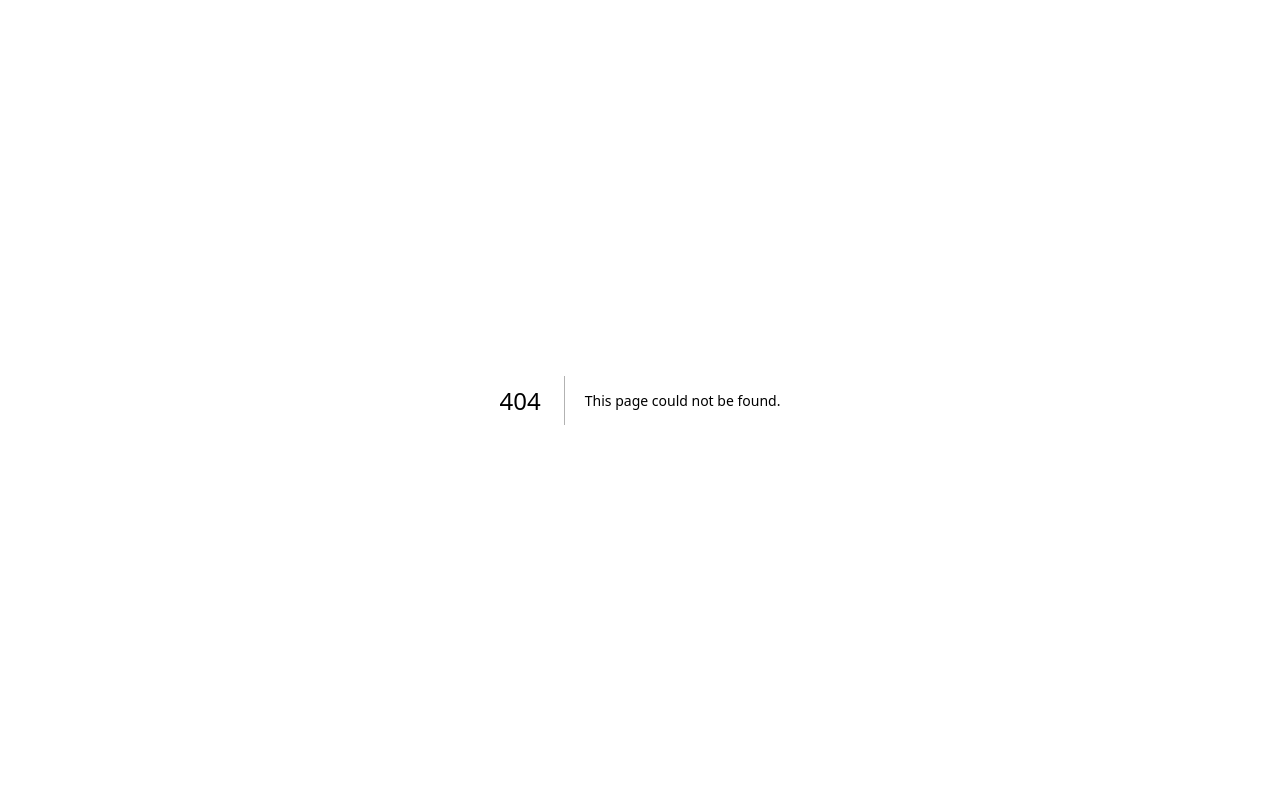
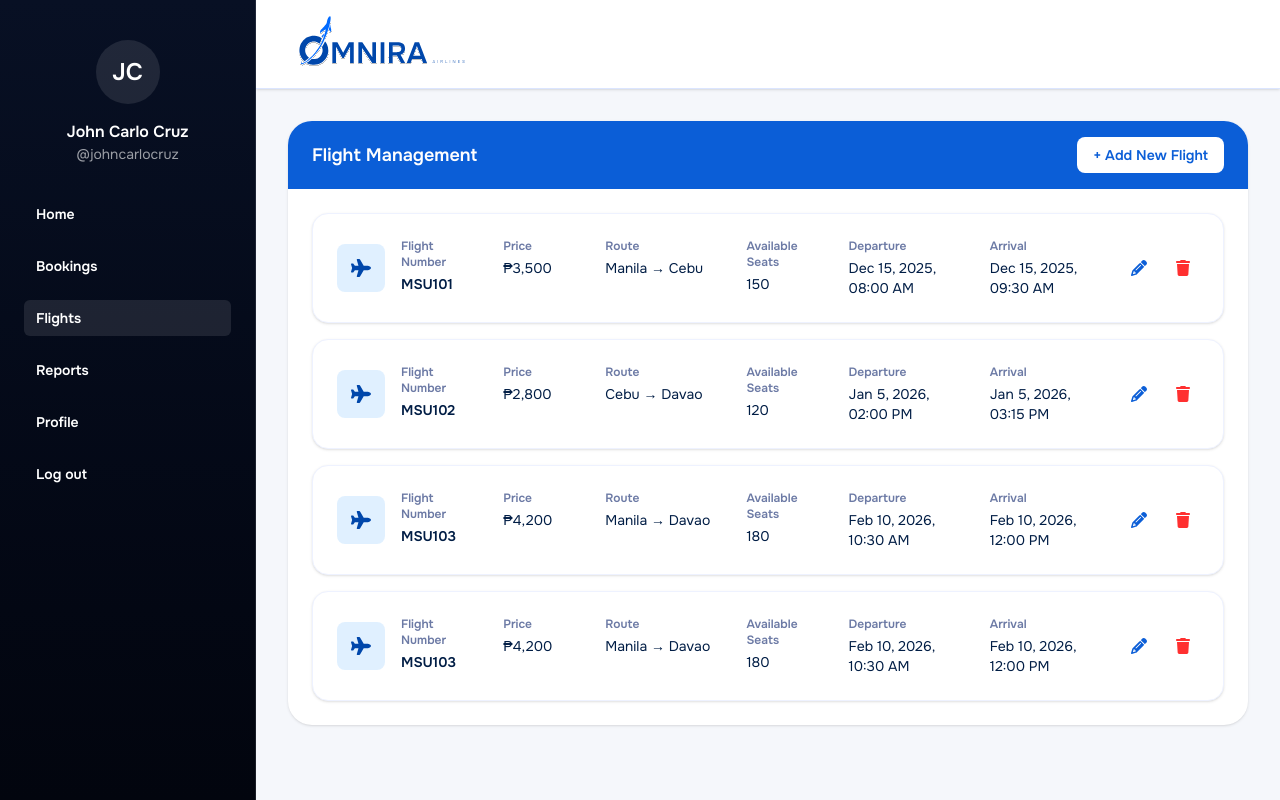
Before and after one commit to libraprogramming110/airline-ticketing-system, a Next.js app: page /admin/flights in a window 1280 px wide. Before the commit this address had no page. Built offline with nearby package versions, Linux system fonts and the light colour scheme.

Commit message:
Adding admin flights page

```diff
--- /dev/null
+++ b/app/admin/flights/page.tsx
@@ -0,0 +1,150 @@
+/* eslint-disable @next/next/no-img-element */
+
+import { FaPlane, FaPencil, FaTrash } from "react-icons/fa6";
+
+const flights = [
+  {
+    number: "MSU101",
+    price: "₱3,500",
+    route: "Manila → Cebu",
+    availableSeats: "150",
+    departure: "Dec 15, 2025, 08:00 AM",
+    arrival: "Dec 15, 2025, 09:30 AM",
+  },
+  {
+    number: "MSU102",
+    price: "₱2,800",
+    route: "Cebu → Davao",
+    availableSeats: "120",
+    departure: "Jan 5, 2026, 02:00 PM",
+    arrival: "Jan 5, 2026, 03:15 PM",
+  },
+  {
+    number: "MSU103",
+    price: "₱4,200",
+    route: "Manila → Davao",
+    availableSeats: "180",
+    departure: "Feb 10, 2026, 10:30 AM",
+    arrival: "Feb 10, 2026, 12:00 PM",
+  },
+  {
+    number: "MSU103",
+    price: "₱4,200",
+    route: "Manila → Davao",
+    availableSeats: "180",
+    departure: "Feb 10, 2026, 10:30 AM",
+    arrival: "Feb 10, 2026, 12:00 PM",
+  },
+];
+
+export default function AdminFlightsPage() {
+  return (
+    <div className="flex min-h-screen bg-[#0b1324] text-[#001d45]">
+      <Sidebar />
+      <main className="flex-1 overflow-y-auto bg-[#f5f7fb]">
+        <Header />
+        <section className="px-8 pb-16 pt-8">
+          <FlightManagement />
+        </section>
+      </main>
+    </div>
+  );
+}
+
+function Sidebar() {
+  return (
+    <aside className="sticky top-0 flex h-screen w-64 flex-col gap-8 border-r border-white/10 bg-gradient-to-b from-[#081024] to-[#02050e] px-6 py-10 text-white">
+      <div className="flex flex-col items-center text-center">
+        <div className="flex h-16 w-16 items-center justify-center rounded-full bg-white/10 text-2xl font-semibold">
+          JC
+        </div>
+        <p className="mt-4 text-base font-semibold">John Carlo Cruz</p>
+        <p className="text-sm text-white/60">@johncarlocruz</p>
+      </div>
+
+      <nav className="flex flex-1 flex-col gap-4 text-sm font-semibold">
+        {["Home", "Bookings", "Flights", "Reports", "Profile", "Log out"].map((item) => (
+          <a
+            key={item}
+            href={item === "Home" ? "/admin" : item === "Flights" ? "/admin/flights" : "#"}
+            className={`rounded-md px-3 py-2 transition hover:bg-white/10 ${item === "Flights" ? "bg-white/10" : ""}`}
+          >
+            {item}
+          </a>
+        ))}
+      </nav>
+    </aside>
+  );
+}
+
+function Header() {
+  return (
+    <header className="border-b border-[#dbe5ff] bg-white px-8 py-4 shadow-sm">
+      <img src="/airline-logo2.svg" alt="Omnira Administration" className="h-14 w-auto" />
+    </header>
+  );
+}
+
+function FlightManagement() {
+  return (
+    <section className="rounded-3xl bg-white shadow-sm">
+      <div className="rounded-t-3xl bg-[#0b5ed7] px-6 py-4">
+        <div className="flex items-center justify-between">
+          <h2 className="text-lg font-semibold text-white">Flight Management</h2>
+          <button className="flex items-center gap-2 rounded-lg bg-white px-4 py-2 text-sm font-semibold text-[#0b5ed7] transition hover:bg-white/90">
+            + Add New Flight
+          </button>
+        </div>
+      </div>
+      <div className="space-y-4 px-6 py-6">
+        {flights.map((flight, index) => (
+          <FlightCard key={`${flight.number}-${index}`} flight={flight} />
+        ))}
+      </div>
+    </section>
+  );
+}
+
+function FlightCard({ flight }: { flight: (typeof flights)[0] }) {
+  return (
+    <article className="flex items-center gap-4 rounded-2xl border border-[#eef2ff] bg-white p-6 shadow-sm">
+      <div className="flex h-12 w-12 items-center justify-center rounded-lg bg-[#66B2FF]/20 text-[#0047ab]">
+        <FaPlane className="h-5 w-5" />
+      </div>
+      <div className="flex-1 grid grid-cols-1 gap-4 md:grid-cols-[1fr_1fr_1.5fr_1fr_1.5fr_1.5fr] md:gap-6">
+        <div className="space-y-1">
+          <p className="text-xs font-semibold text-[#6c7aa5]">Flight Number</p>
+          <p className="text-sm font-semibold text-[#001d45]">{flight.number}</p>
+        </div>
+        <div className="space-y-1">
+          <p className="text-xs font-semibold text-[#6c7aa5]">Price</p>
+          <p className="text-sm text-[#001d45]">{flight.price}</p>
+        </div>
+        <div className="space-y-1">
+          <p className="text-xs font-semibold text-[#6c7aa5]">Route</p>
+          <p className="text-sm text-[#001d45]">{flight.route}</p>
+        </div>
+        <div className="space-y-1">
+          <p className="text-xs font-semibold text-[#6c7aa5]">Available Seats</p>
+          <p className="text-sm text-[#001d45]">{flight.availableSeats}</p>
+        </div>
+        <div className="space-y-1">
+          <p className="text-xs font-semibold text-[#6c7aa5]">Departure</p>
+          <p className="text-sm text-[#001d45]">{flight.departure}</p>
+        </div>
+        <div className="space-y-1">
+          <p className="text-xs font-semibold text-[#6c7aa5]">Arrival</p>
+          <p className="text-sm text-[#001d45]">{flight.arrival}</p>
+        </div>
+      </div>
+      <div className="flex items-center gap-3">
+        <button className="flex h-8 w-8 items-center justify-center rounded-lg text-[#0b5ed7] transition hover:bg-[#0b5ed7]/10">
+          <FaPencil className="h-4 w-4" />
+        </button>
+        <button className="flex h-8 w-8 items-center justify-center rounded-lg text-[#FF3030] transition hover:bg-[#FF3030]/10">
+          <FaTrash className="h-4 w-4" />
+        </button>
+      </div>
+    </article>
+  );
+}
--- a/app/admin/page.tsx
+++ b/app/admin/page.tsx
@@ -77,15 +77,19 @@ function Sidebar() {
       </div>
 
       <nav className="flex flex-1 flex-col gap-4 text-sm font-semibold">
-        {["Home", "Booking", "Flights", "Reports", "Profile", "Log out"].map((item) => (
+        {["Home", "Booking", "Flights", "Reports", "Profile", "Log out"].map((item) => {
+          const href =
+            item === "Home" ? "/admin" : item === "Flights" ? "/admin/flights" : "#";
+          return (
             <a
               key={item}
-            href="#"
+              href={href}
               className={`rounded-md px-3 py-2 transition hover:bg-white/10 ${item === "Home" ? "bg-white/10" : ""}`}
             >
               {item}
             </a>
-        ))}
+          );
+        })}
       </nav>
     </aside>
   );
```
Lines whose indentation alone changed are shown as unchanged.
